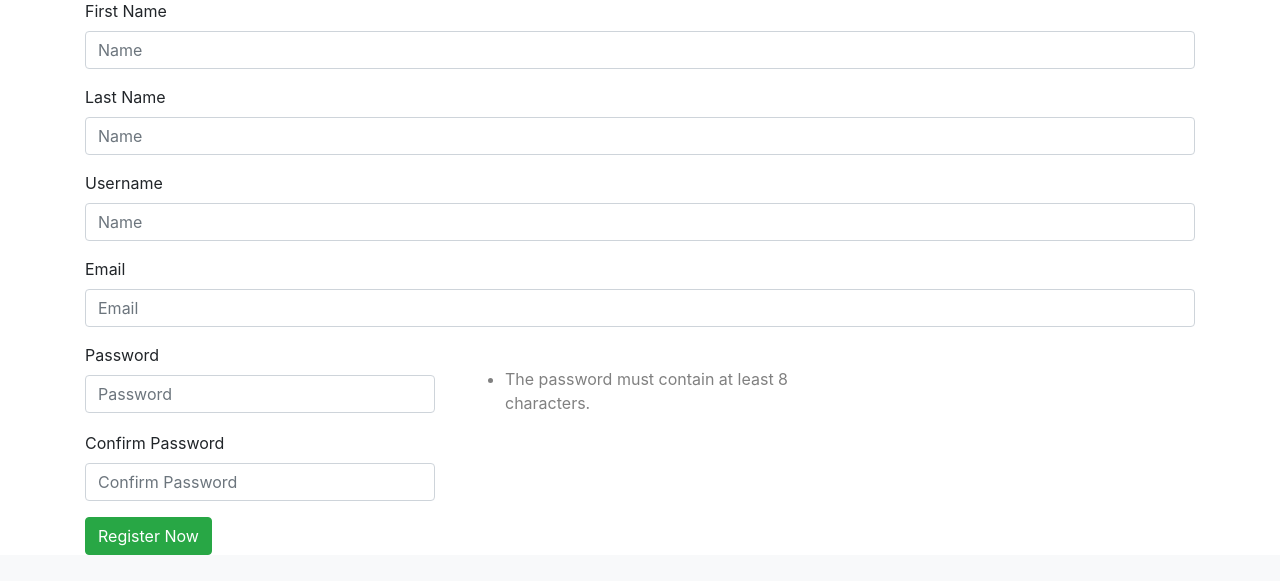
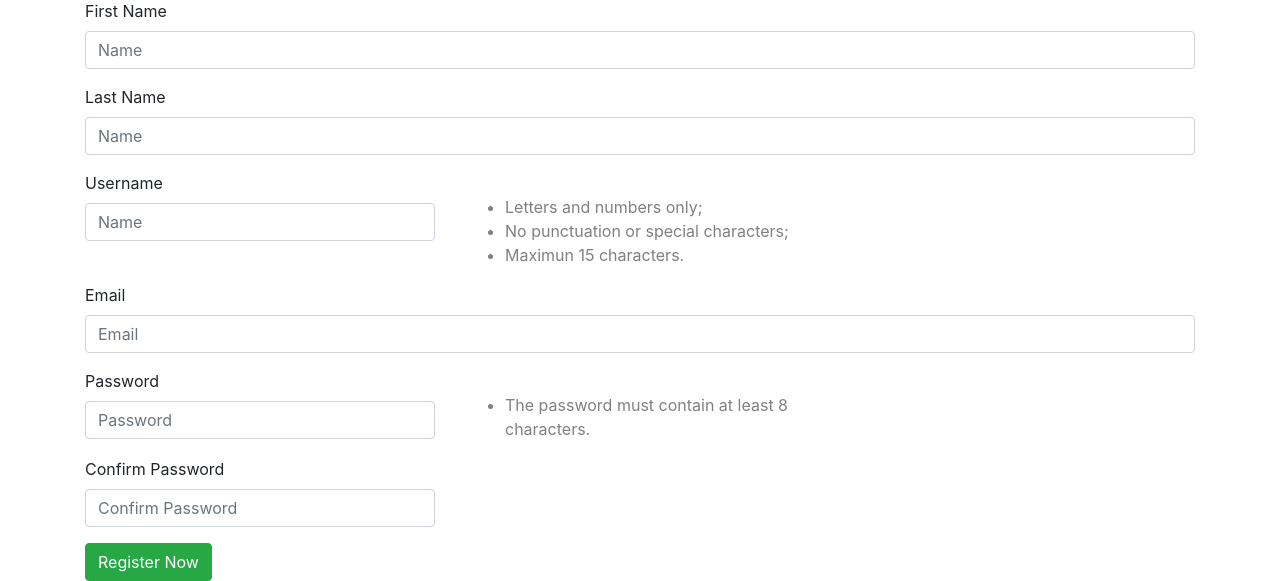
Before and after one commit to andrepaladino/vsb, a Node server app: page /register in a window 1280 px wide. Shown: the part 255-836 px from the top of the page. Before the commit the page ends 810 px from the top, so only its background shows below. Run offline with Node 20, Linux system fonts and the light colour scheme; some libraries are stand-ins or nearby versions.

Commit message:
email and username to lower case, login via username

```diff
--- a/controllers/userController.js
+++ b/controllers/userController.js
@@ -17,11 +17,10 @@ module.exports.login = (req, res) => {
 module.exports.loginUser = (req, res) => {
 
     if (!req.body.email || !req.body.password) {
-        req.flash('registrationErrors', 'Please, provide Email and Password')
+        req.flash('registrationErrors', 'Please, provide User and Password')
         res.redirect('/login')
     } else {
-        Users.findOne({ email: req.body.email }, (err, user) => {
-
+        Users.findOne({ $or: [{email : req.body.email.toLowerCase() }, {username:req.body.email.toLowerCase() }]}, (err, user) => {
             if (user) {
                 bcrypt.compare(req.body.password, user.password, (err, same) => {
                     if (same) {
@@ -30,14 +29,14 @@ module.exports.loginUser = (req, res) => {
                         return res.redirect('/')
                     }
                     else {
-                        req.flash('registrationErrors', 'Email or Password invalid')
+                        req.flash('registrationErrors', 'User or Password invalid')
                         return res.redirect('/login')
                     }
                 })
             }
             else {
                 console.log(err)
-                req.flash('registrationErrors', 'Email or Password invalid')
+                req.flash('registrationErrors', 'User or Password invalid')
                 res.redirect('/login')
             }
         })
@@ -92,8 +91,8 @@ module.exports.registerUser = (req, res) => {
                     Users.create({
                         firstName: firstNameModified,
                         lastName: lastNameModified,
-                        username: req.body.username.trim(),
-                        email: req.body.email,
+                        username: req.body.username.trim().toLowerCase(),
+                        email: req.body.email.trim().toLowerCase(),
                         password: req.body.password
                     }, (err, result) => {
                         if (err) {
--- a/views/login.jade
+++ b/views/login.jade
@@ -13,8 +13,8 @@ block content
 
                 form.form-signin(name='register', method='post', action='/login')
                     .form-group
-                        label Email
-                        input.form-control(type='email' placeholder='Email', name='email')
+                        label User
+                        input.form-control(type='text' placeholder='Email or Username', name='email')
                     .form-group
                         label Password
                         input.form-control(type='password', placeholder='Password', name='password')
--- a/views/register.jade
+++ b/views/register.jade
@@ -25,12 +25,20 @@ block content
                         input.form-control(type='text'  placeholder='Name' value=data.lastName name='lastName')
                     else
                         input.form-control(type='text'  placeholder='Name' name='lastName')
-                .form-group
-                    label Username
-                    if data
-                            input.form-control(type='text'  pattern="[a-z]{1,15}" placeholder='Name' value=data.username name='username')
-                    else
-                            input.form-control(type='text'  pattern="[a-z]{1,15}" placeholder='Name' name='username')
+                .row
+                    .col-md-4
+                        .form-group
+                            label Username
+                            if data
+                                    input.form-control(type='text'  pattern="[A-Za-z0-9]{1,15}" placeholder='Name' value=data.username name='username')
+                            else
+                                    input.form-control(type='text'  pattern="[A-Za-z0-9]{1,15}" placeholder='Name' name='username')
+                    .col-md-4
+                        </br>
+                        ul(style='color: grey;')
+                            li Letters and numbers only;
+                            li No  punctuation or special characters;
+                            li Maximun 15 characters.
                 .form-group
                     label Email
                     if data
```
